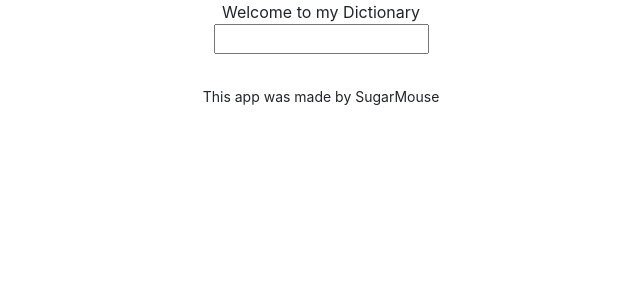
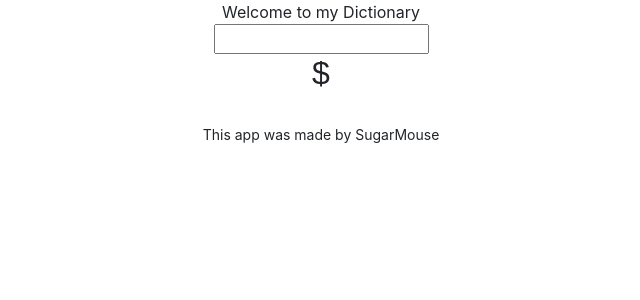
Before and after one commit to Countess-Magpyr/react-dictionary-project, a React (Create React App) app: page / in a window 1280 px wide. Shown: the top 300 px of the page, without its empty margins (319-959 px from the left). Built offline with nearby package versions, Linux system fonts and the light colour scheme.

Commit message:
Update Dictionary.js

```diff
--- a/src/Dictionary.js
+++ b/src/Dictionary.js
@@ -18,6 +18,7 @@ export default function Dictionary() {
       <form onSubmit={search}>
         <input type="search" onChange={handleKeywordChange} />
       </form>
+      <h2>${keyword}</h2>
     </div>
   );
 }
```
